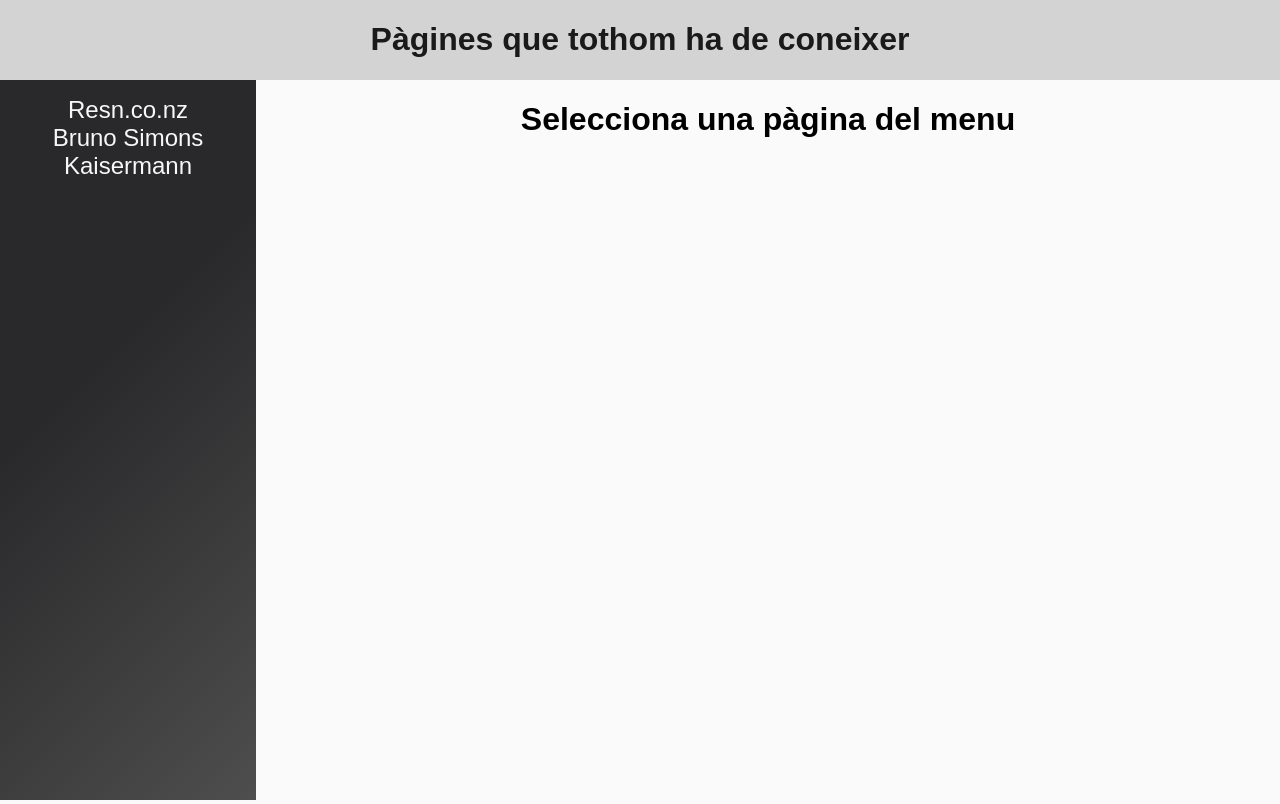
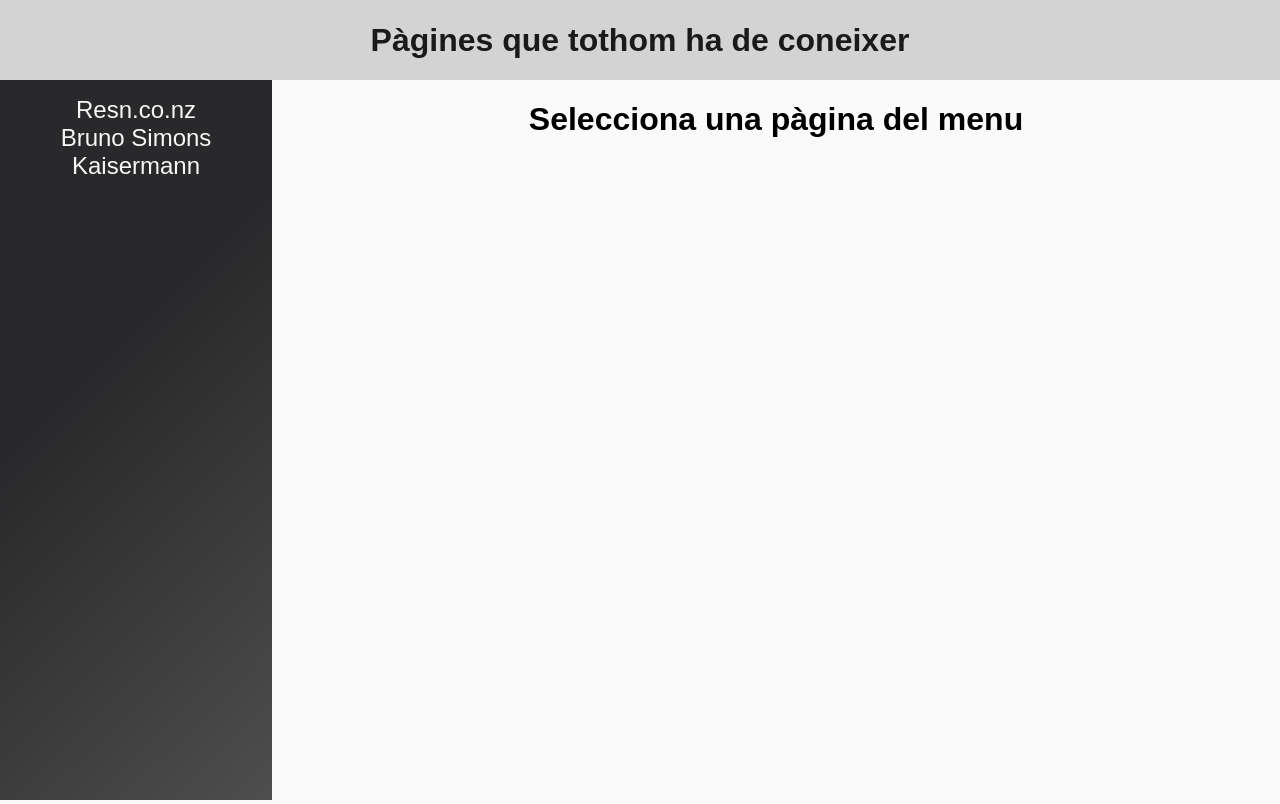
Before and after one commit to 4strodev/aplicacions-web, a plain HTML site: page 6/ex3/index.html in a window 1280 px wide. Drawn offline with Linux system fonts and the light colour scheme.

Commit message:
exercise 6

```diff
--- a/6/ex2/css/main.css
+++ b/6/ex2/css/main.css
@@ -20,6 +20,13 @@ body {
   text-align: center;
   background-color: lightgrey;
   color: rgb(26, 26, 26);
+  display: flex;
+  flex-direction: column;
+  justify-content: center;
+}
+
+#titol {
+  margin: 0;
 }
 
 #contingut {
@@ -46,17 +53,17 @@ iframe {
   padding: 0;
 }
 
+#aside ul li {
+  text-align: center;
+}
+
 #aside ul li a {
   color: rgb(247, 247, 247);
   text-decoration: none;
   font-size: 1.5rem;
-}
-
-#aside ul li {
-    text-align: center;
+  transition: font-size 1s;
 }
 
 #aside ul li a:hover {
-  transition: font-size 1s;
   font-size: 2rem;
 }
--- a/6/ex3/css/main.css
+++ b/6/ex3/css/main.css
@@ -8,7 +8,7 @@ html {
 
 body {
   display: grid;
-  grid-template-columns: 20% auto;
+  grid-template-columns: 17rem auto;
   grid-template-rows: 5rem auto;
   height: 100%;
   background-color: rgb(250, 250, 250);
@@ -20,6 +20,14 @@ body {
   text-align: center;
   background-color: lightgrey;
   color: rgb(26, 26, 26);
+  margin: 0;
+  display: flex;
+  flex-direction: column;
+  justify-content: center;
+}
+
+#titol h1 {
+  margin: 0;
 }
 
 #contingut {
@@ -46,17 +54,17 @@ iframe {
   padding: 0;
 }
 
+#aside ul li {
+    text-align: center;
+}
+
 #aside ul li a {
   color: rgb(247, 247, 247);
   text-decoration: none;
   font-size: 1.5rem;
-}
-
-#aside ul li {
-    text-align: center;
+  transition: font-size 1s;
 }
 
 #aside ul li a:hover {
-  transition: font-size 1s;
   font-size: 2rem;
 }
--- a/6/ex3/index.html
+++ b/6/ex3/index.html
@@ -5,7 +5,7 @@
     <meta http-equiv="X-UA-Compatible" content="IE=edge" />
     <meta name="viewport" content="width=device-width, initial-scale=1.0" />
     <title>Juan Alejandro Marin</title>
-    <link rel="stylesheet" href="./css/main.css">
+    <link rel="stylesheet" href="./css/main.css" />
   </head>
   <body>
     <div id="titol">
```
Also changed, not shown: 1 other file.
